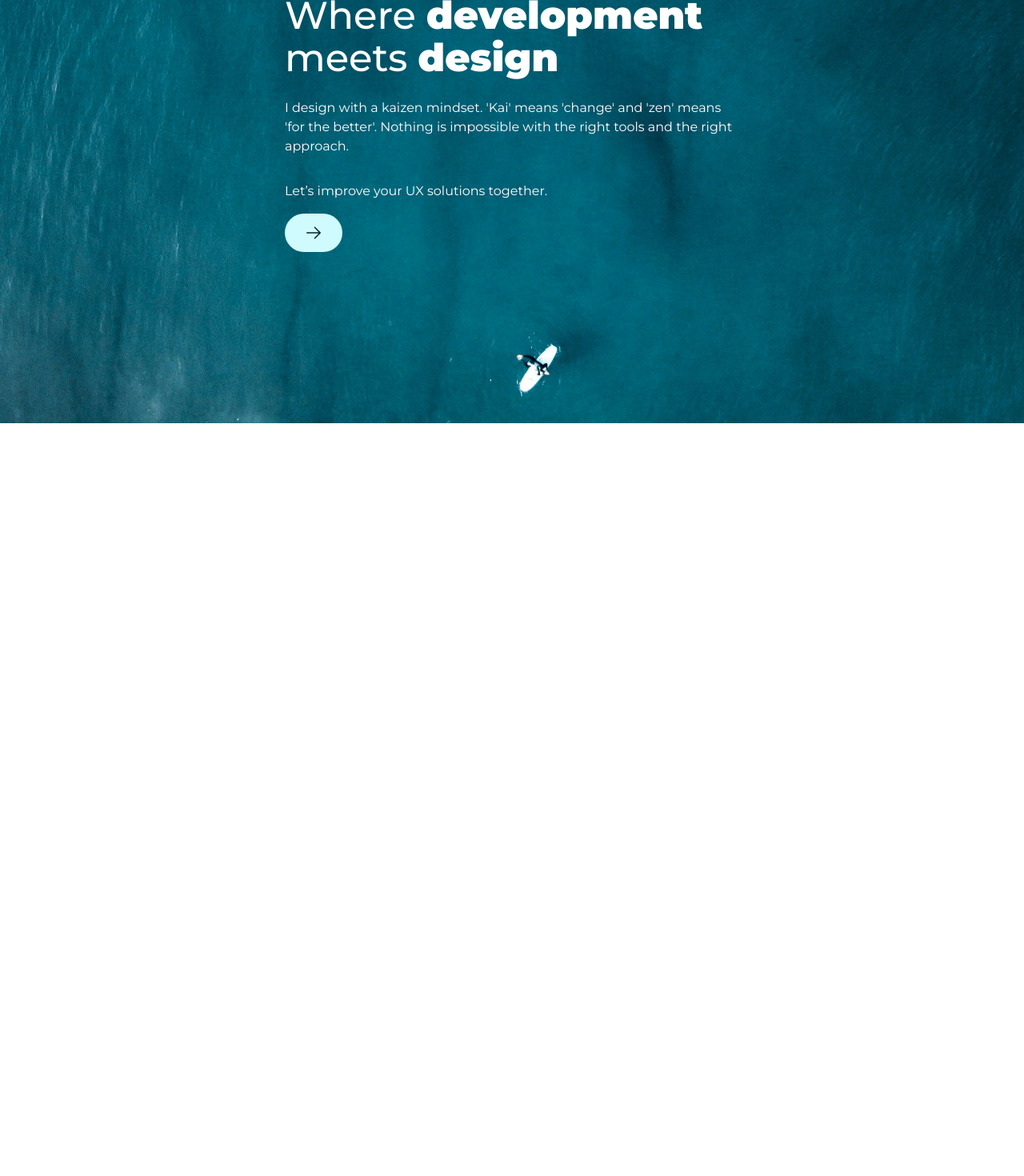
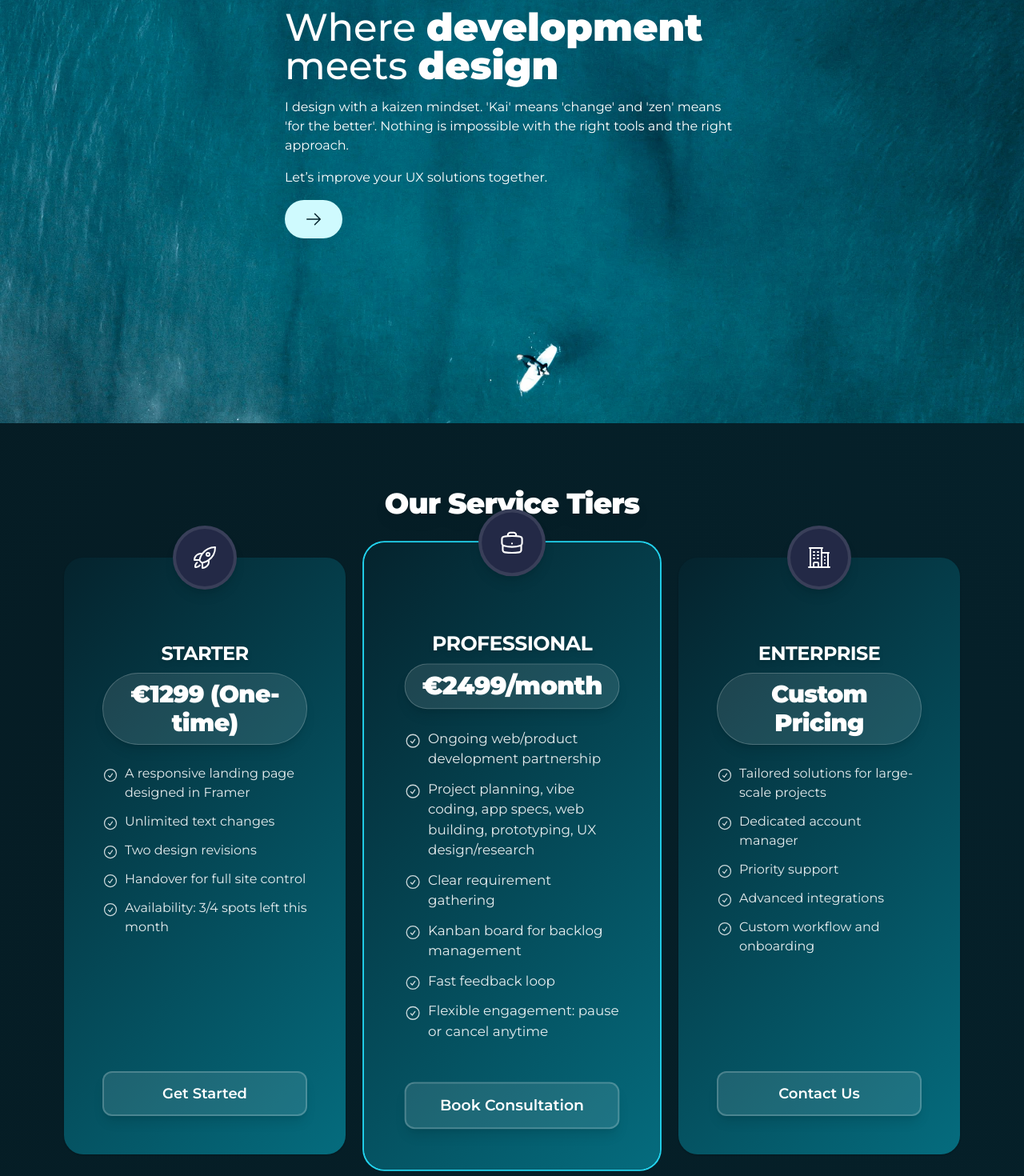
Before and after one commit to mbjorke/blueberry-site, a Next.js app: page / in a window 1280 px wide. Shown: the part 340-1810 px from the top of the page at 80% size. Before the commit the page ends 869 px from the top, so only its background shows below. Built offline with nearby package versions, Linux system fonts and the light colour scheme.

Commit message:
Revert Plans and HeroIcons to stable configuration; restore Starter card and icons to original working state

```diff
--- a/src/app/globals.css
+++ b/src/app/globals.css
@@ -18,11 +18,7 @@
 
 body {
   color: var(--foreground);
-  background: linear-gradient(
-    to bottom,
-    var(--background-start),
-    var(--background-end)
-  );
+  background: conic-gradient(from 0deg at 50% 12%, #08364d 0deg, rgb(1, 37, 51) 0deg, rgb(6, 22, 28) 0deg, rgb(5, 35, 45) 86.4deg, rgba(6, 22, 28, 1) 356.4deg);
   min-height: 100vh;
   font-weight: 400;
   -webkit-font-smoothing: antialiased; /* For WebKit browsers */
--- a/src/app/page.tsx
+++ b/src/app/page.tsx
@@ -3,6 +3,7 @@
 import React, { useState } from 'react';
 import Navbar from '../components/Navbar';
 import Hero from '../components/Hero';
+import Plans from '../components/Plans';
 
 type Language = 'en' | 'sv';
 
@@ -13,7 +14,7 @@ export default function Home() {
     <main className="flex min-h-screen flex-col items-center justify-between">
       <Navbar language={language} setLanguage={setLanguage} />
       <Hero language={language} />
-      {/* Other components */}
+      <Plans />
     </main>
   );
 }
--- a/src/components/Hero.tsx
+++ b/src/components/Hero.tsx
@@ -2,33 +2,16 @@
 import React from 'react';
 import { motion } from 'framer-motion';
 
-const heroTranslations = {
-  en: {
-    title: 'Where <b>development</b> meets <b>design</b>',
-    subtitle: 'Building digital products since 1997',
-    description: 'I design with a kaizen mindset. \'Kai\' means \'change\' and \'zen\' means \'for the better\'. Nothing is impossible with the right tools and the right approach.',
-    callToAction: 'Let’s improve your UX solutions together.',
-  },
-  sv: {
-    title: 'Där <b>utveckling</b> möter <b>design</b>',
-    subtitle: 'Bygger digitala produkter sedan 1997',
-    description: 'Jag designar med en kaizen-mentalitet. \'Kai\' betyder \'förändring\' och \'zen\' betyder \'till det bättre\'. Ingenting är omöjligt med rätt verktyg och rätt tillvägagångssätt.',
-    callToAction: 'Förbättra din UX-lösning tillsammans med mig.',
-  },
-};
-
-interface Language {
-  language: 'en' | 'sv';
-}
-
-const Hero: React.FC<{ language: Language }> = ({ language }) => {
+const Hero: React.FC = () => {
   return (
     <section className="flex items-center justify-center min-h-screen bg-cover bg-no-repeat bg-center w-full" style={{ backgroundImage: "url('/assets/alone-surfer.jpg')" }}>
       <div className="text-left text-white p-4 max-w-[600px] mx-auto font-montserrat">
-        <h6 className="mt-4 text-[12px] font-semibold uppercase tracking-widest" dangerouslySetInnerHTML={{ __html: heroTranslations[language].subtitle }} />
-        <h1 className="mt-4 text-5xl leading-[1.1]" dangerouslySetInnerHTML={{ __html: heroTranslations[language].title }} />
-        <p className="mt-6 font-light">{heroTranslations[language].description}</p>
-        <p className="mt-8">{heroTranslations[language].callToAction}</p>
+        <h6 className="mt-4 text-[12px] font-normal uppercase tracking-widest">Building digital products since 1997</h6>
+        <h1 className="mt-4 text-5xl">
+          Where <span className="font-extrabold text-white">development</span> meets <span className="font-extrabold text-white">design</span>
+        </h1>
+        <p className="mt-4 font-light">I design with a kaizen mindset. 'Kai' means 'change' and 'zen' means 'for the better'. Nothing is impossible with the right tools and the right approach.</p>
+        <p className="mt-4 font-light">Let’s improve your UX solutions together.</p>
         <div className="mt-4">
           <button className="flex items-center justify-center px-6 py-3 bg-[#cffafe] rounded-full hover:bg-cyan-200 transition duration-200">
             <svg xmlns="http://www.w3.org/2000/svg" viewBox="0 0 256 256" width="24" height="24" fill="#05232D">
--- /dev/null
+++ b/src/components/Plans.tsx
@@ -0,0 +1,104 @@
+import React from "react";
+
+import { TierIcons, CheckIcon } from './icons/HeroIcons';
+
+const services = [
+  {
+    title: "Starter",
+    price: "€1299 (One-time)",
+    features: [
+      "A responsive landing page designed in Framer",
+      "Unlimited text changes",
+      "Two design revisions",
+      "Handover for full site control",
+      "Availability: 3/4 spots left this month"
+    ],
+    cta: {
+      label: "Get Started",
+      url: "#contact"
+    },
+    highlight: false
+  },
+  {
+    title: "Professional",
+    price: "€2499/month",
+    features: [
+      "Ongoing web/product development partnership",
+      "Project planning, vibe coding, app specs, web building, prototyping, UX design/research",
+      "Clear requirement gathering",
+      "Kanban board for backlog management",
+      "Fast feedback loop",
+      "Flexible engagement: pause or cancel anytime"
+    ],
+    cta: {
+      label: "Book Consultation",
+      url: "#contact"
+    },
+    highlight: true
+  },
+  {
+    title: "Enterprise",
+    price: "Custom Pricing",
+    features: [
+      "Tailored solutions for large-scale projects",
+      "Dedicated account manager",
+      "Priority support",
+      "Advanced integrations",
+      "Custom workflow and onboarding"
+    ],
+    cta: {
+      label: "Contact Us",
+      url: "#contact"
+    },
+    highlight: false
+  }
+];
+
+const Plans = () => (
+  <section className="py-20 px-4 max-w-6xl mx-auto rounded-3xl bg-transparent">
+    <h2 className="text-4xl font-extrabold mb-12 text-center tracking-tight text-white drop-shadow-lg">Our Service Tiers</h2>
+    <div className="grid md:grid-cols-3 gap-8">
+      {services.map((service, idx) => (
+        <div
+          key={idx}
+          className={`relative rounded-[24px] shadow-[0px_1px_2px_0px_rgba(0,0,0,0.25)] bg-[linear-gradient(-47.07deg,_#056c7e_0%,_rgb(5,35,45)_100%)] p-12 flex flex-col justify-between transition-all duration-200 brightness-100 hover:brightness-125
+            ${service.highlight ? 'scale-105 z-10 ring-2 ring-cyan-400' : ''}`}
+        >
+          {/* Tier Icon */}
+          <div className="absolute -top-10 left-1/2 -translate-x-1/2 rounded-full p-5 shadow-lg flex items-center justify-center w-20 h-20 bg-[#232946] border-4 border-white/10">
+            {(() => {
+              const Icon = TierIcons[service.title as keyof typeof TierIcons];
+              return <Icon className="w-10 h-10 text-white" aria-label={service.title + ' icon'} />;
+            })()}
+          </div>
+          <div className="mt-14 flex flex-col items-center">
+            <h3 className="text-2xl font-bold mb-2 text-center tracking-tight flex items-center justify-center gap-2 uppercase text-white drop-shadow-md">
+              {service.title}
+            </h3>
+            <div className="text-center mb-6">
+              <span className="inline-block px-5 py-2 rounded-full font-extrabold text-3xl shadow-lg tracking-tight bg-white/10 text-white border border-white/20">
+                {service.price}
+              </span>
+            </div>
+            <ul className="mb-8 space-y-3">
+              {service.features.map((feature, i) => (
+                <li key={i} className="flex items-start text-base text-white/90">
+                  <CheckIcon className="w-5 h-5 mr-2 mt-1 flex-shrink-0 text-white/80" />
+                  <span>{feature}</span>
+                </li>
+              ))}
+            </ul>
+          </div>
+          <a
+            href={service.cta.url}
+            className="mt-4 w-full inline-block px-6 py-3 rounded-xl font-semibold text-center transition-colors duration-200 text-lg shadow-lg border-2 bg-white/10 text-white border-white/20 hover:bg-white/20 hover:text-blue-200"
+          >
+            {service.cta.label}
+          </a>
+        </div>
+      ))}
+    </div>
+  </section>
+);
+
+export default Plans;
--- /dev/null
+++ b/src/components/icons/HeroIcons.tsx
@@ -0,0 +1,9 @@
+import { RocketLaunchIcon, BriefcaseIcon, BuildingOffice2Icon, CheckCircleIcon } from '@heroicons/react/24/outline';
+
+export const TierIcons = {
+  Starter: RocketLaunchIcon,
+  Professional: BriefcaseIcon,
+  Enterprise: BuildingOffice2Icon,
+};
+
+export const CheckIcon = CheckCircleIcon;
```
Also changed, not shown: package.json (+8 -7 lines), 1 other file (tests, documents, lock files or other folders).
